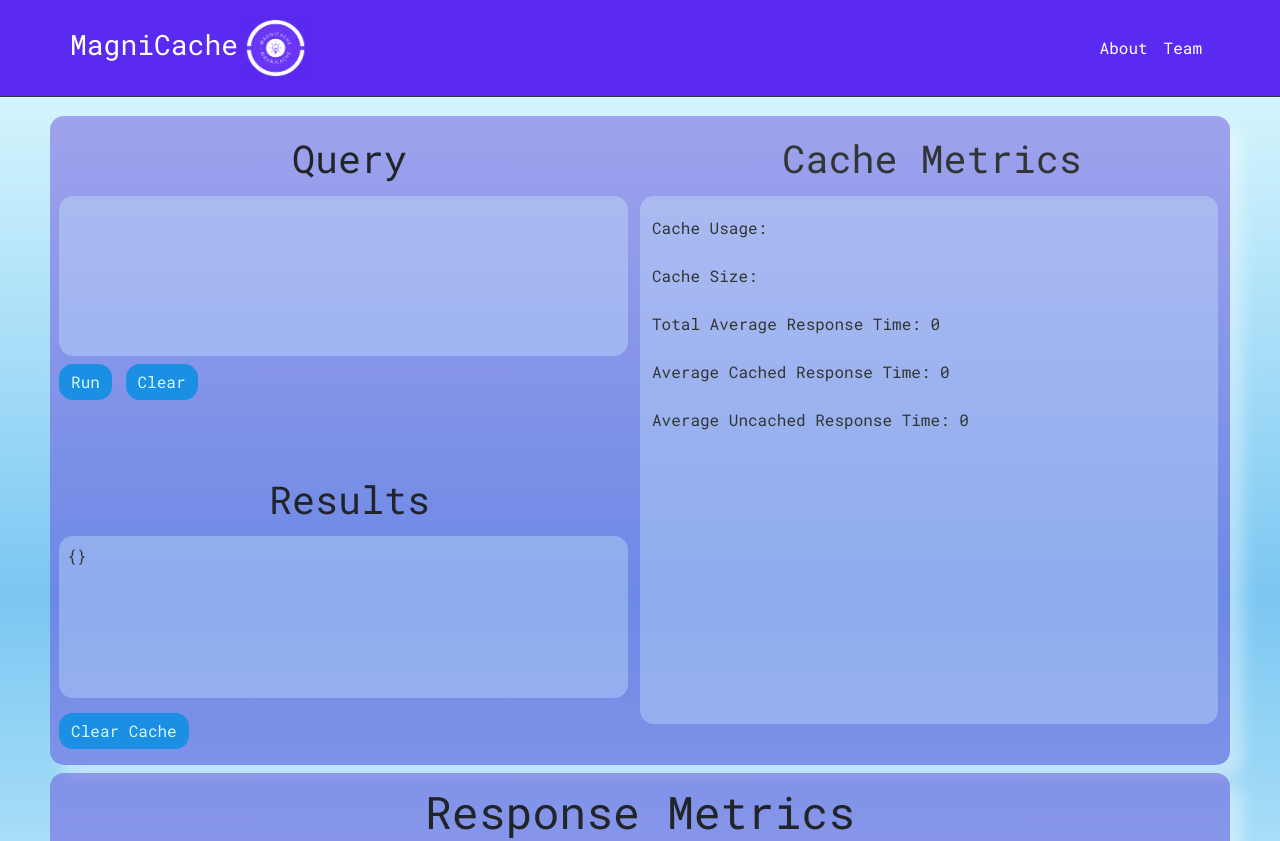
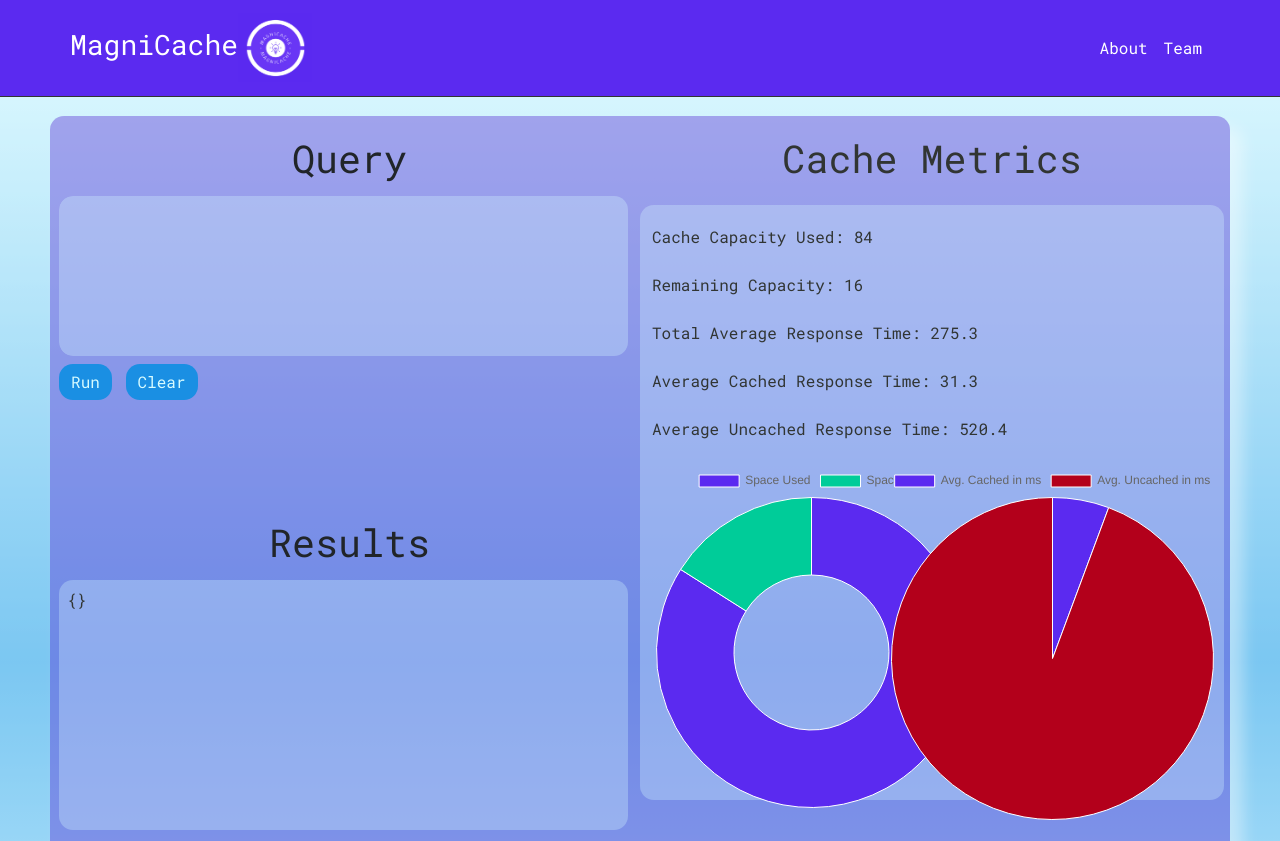
Before and after one commit to oslabs-beta/MagniCache, a React app in the folder client/: page / in a window 1280 px wide. Shown: the top 841 px of the page. Built offline with nearby package versions, Linux system fonts and the light colour scheme; no server answers.

Commit message:
creates charts for certain cache metrics, display static data

```diff
--- a/client/components/CacheMetrics.tsx
+++ b/client/components/CacheMetrics.tsx
@@ -1,47 +1,85 @@
-import React, { SetStateAction } from 'react';
+import React, { SetStateAction, useEffect } from 'react';
+import {
+  Chart as ChartJS,
+  CategoryScale,
+  LinearScale,
+  PointElement,
+  LineElement,
+  Title,
+  Tooltip,
+  Legend,
+  ArcElement,
+} from 'chart.js';
+import { Pie, Doughnut } from 'react-chartjs-2';
 
 interface CacheProps {
   usage: number | string;
-  size: string;
+  size: string | number;
   resTime: number;
-  avgCached: number;
-  avgUncached: number;
-  currentPolicy: string;
+  avgCached: number | string;
+  avgUncached: number | string;
 
   // possibly need state update doubt it but adding just in case
-    // setUsage: React.Dispatch<SetStateAction<string | number>>
-    // setSize: React.Dispatch<SetStateAction<number>>
-    // setResTime: React.Dispatch<SetStateAction<number>>
-    // setCached: React.Dispatch<SetStateAction<number>>
-    // setUncached: React.Dispatch<SetStateAction<number>>
-    // setPolicy: React.Dispatch<SetStateAction<string>>
+  // setUsage: React.Dispatch<SetStateAction<string | number>>
+  // setSize: React.Dispatch<SetStateAction<number>>
+  // setResTime: React.Dispatch<SetStateAction<number>>
+  // setCached: React.Dispatch<SetStateAction<number>>
+  // setUncached: React.Dispatch<SetStateAction<number>>
 }
 
 const CacheMetrics = (props: CacheProps) => {
-  const { usage, size, resTime, avgCached, avgUncached, currentPolicy } = props;
+  const { usage, size, resTime, avgCached, avgUncached } = props;
+
+  const usageData = {
+    labels: ['Space Used', 'Space Left'],
+    datasets: [
+      {
+        labels: ['Space Used', 'Space Left'],
+        data: [usage, size],
+        backgroundColor: ['#5b2af0', '#00CC99'],
+        borderColor: ['white'],
+        borderWidth: 1,
+      },
+    ],
+  };
+
+  const avgData = {
+    labels: ['Avg. Cached in ms', 'Avg. Uncached in ms'],
+    datasets: [
+      {
+        data: [avgCached, avgUncached],
+        backgroundColor: ['#5b2af0', '#b3001b'],
+        borderColor: ['white'],
+        borderWidth: 1,
+      },
+    ],
+  };
+
   return (
     <div className="cache-metric-container">
-      <div className="cache-metric">Cache Usage: {usage}</div>
+      <div className="cache-metric">Cache Capacity Used: {usage}</div>
       <br></br>
 
-      <div className="cache-metric">Cache Size: {size} </div>
+      <div className="cache-metric">Remaining Capacity: {size} </div>
+      <br></br>
+
+      <div className="cache-metric">Total Average Response Time: {resTime}</div>
       <br></br>
 
       <div className="cache-metric">
-        Total Average Response Time: {resTime}{' '}
+        Average Cached Response Time: {avgCached}
       </div>
       <br></br>
 
       <div className="cache-metric">
-        Average Cached Response Time: {avgCached}{' '}
-      </div>
-      <br></br>
-
-      <div className="cache-metric">
-        Average Uncached Response Time: {avgUncached}{' '}
+        Average Uncached Response Time: {avgUncached}
       </div>
       <br></br>
       {/* Possibly add a chart of sorts here? Maybe 2 or 3?  Line graph? bar? Pie?  */}
+      <div className='chart-container'>
+      <Doughnut  data={usageData} style={{position: 'absolute', left: '50%', right: '50%', marginRight:'1%'}}/>
+      <Pie  data={avgData} style={{position: 'absolute', right: 0}}/>
+      </div>
     </div>
   );
 };
--- a/client/containers/XMetrics.tsx
+++ b/client/containers/XMetrics.tsx
@@ -2,15 +2,19 @@ import React, { useState, useEffect } from 'react';
 import CacheMetrics from '../components/CacheMetrics';
 
 const XMetrics = () => {
-  const [usage, setUsage] = useState<number | string>('');
-  const [size, setSize] = useState<string>('');
-  const [resTime, setResTime] = useState<number>(0);
-  const [avgCached, setCached] = useState<number>(0);
-  const [avgUncached, setUncached] = useState<number>(0);
-  const [currentPolicy, setPolicy] = useState<string>('');
+  const [usage, setUsage] = useState<number | string>(84);
+  const [size, setSize] = useState<string | number>(16);
+  const [resTime, setResTime] = useState<number>(275.3);
+  const [avgCached, setCached] = useState<number | string>(31.3);
+  const [avgUncached, setUncached] = useState<number | string>(520.4);
 
   // Send a request and populate proper values to be passed down to CacheMetrics
-  fetch('some endpoint')
+  fetch('/some endpoint')
+    .then((res) => res.json())
+    .then((data) => data);
+    // usage will be a number possibly converted to Bytes, same with size
+    // ResTime will be the total average response time of uncached and cached
+    // AvgCached and AvgUncached will be the averages for each result
 
   return (
     <div className="extra-metrics-container">
@@ -21,7 +25,6 @@ const XMetrics = () => {
         resTime={resTime}
         avgCached={avgCached}
         avgUncached={avgUncached}
-        currentPolicy={currentPolicy}
       />
     </div>
   );
--- a/client/scss/styles.scss
+++ b/client/scss/styles.scss
@@ -8,6 +8,7 @@ $secondaryWhite: white;
 $blackColor: #313533;
 $errorColor: #b3001b;
 $lightTertiaryColor: rgba(214, 251, 255, 0.3);
+$good: #00cc99;
 
 body {
   background-image: linear-gradient(
@@ -173,7 +174,6 @@ body {
   width: 20%;
 }
 
-
 .fields-container-result {
   align-items: start;
   padding-left: 8px;
@@ -181,8 +181,8 @@ body {
   margin-right: 10px;
   border-radius: $borderRad;
   margin-bottom: 8px;
-  min-height: 162px;
-  max-height: 162px;
+  min-height: 250px;
+  max-height: 250px;
   overflow-y: scroll;
   overflow-x: hidden;
   background-color: $lightTertiaryColor;
@@ -202,12 +202,12 @@ body {
 
 #toggle-button-cache {
   position: absolute;
-  top: 92%;
+  top: 93.5%;
 }
 
 .extra-metrics-container {
-  margin-top: 13.6%;
-  margin-right: 2%;
+  margin-top: 15%;
+  margin-right: 1%;
   color: $blackColor;
   background-color: $lightTertiaryColor;
   border-radius: $borderRad;
@@ -219,6 +219,7 @@ body {
   justify-content: start;
   padding-left: 12px;
   padding-top: 20px;
+  padding-bottom: 6%;
 }
 
 .cache-metrics-title {
@@ -226,9 +227,9 @@ body {
   top: 0;
   right: 12%;
   text-align: center;
-    padding: 0.5vw;
-    margin-top: 1vw;
-    font-size: 3vw;
+  padding: 0.5vw;
+  margin-top: 1vw;
+  font-size: 3vw;
 }
 
 .cache-metric {
```
